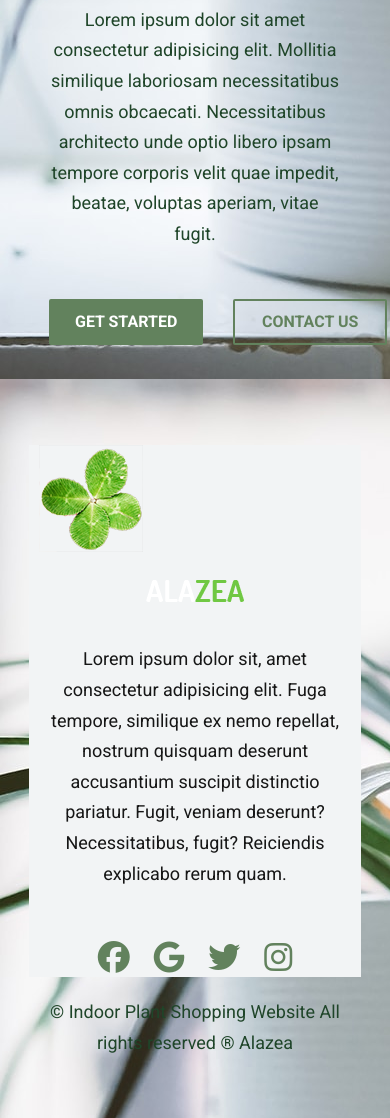
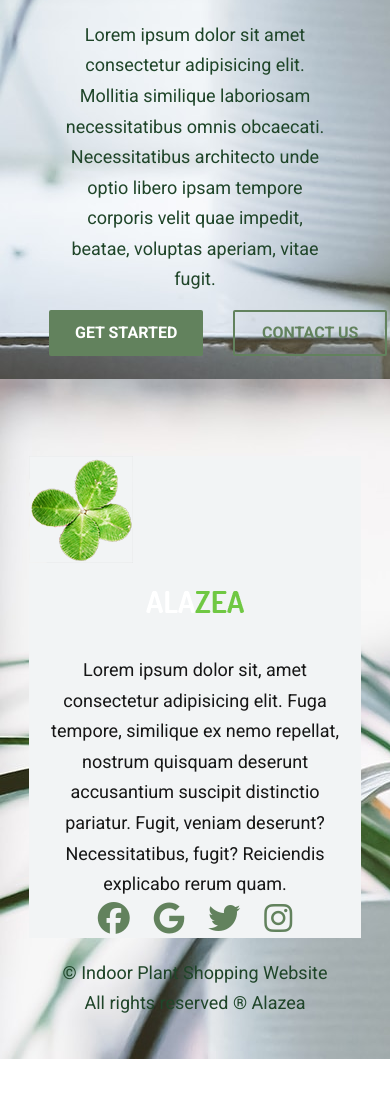
Before and after one commit to Aneena-Git-dev/plant-shop-website, a plain HTML site: page index.html in a window 390 px wide. Shown: the part 901-2019 px from the top of the page. After the commit the page ends 1960 px from the top, so only its background shows below. Drawn offline with Linux system fonts and the light colour scheme.

Commit message:
style change

```diff
--- a/css/style.css
+++ b/css/style.css
@@ -52,7 +52,7 @@
 p {
     font-size: 18px;
     color: #1F4529;
-    margin-bottom: 50px;
+
     line-height: 1.7;
     font-weight: 400;
     margin-top: 10px;
@@ -71,6 +71,10 @@ p {
     font-size: 16px;
     line-height: 42px;
     font-weight: 600;
+}
+.about p{
+    padding: 15px;
+
 }
 .get-started-button{
     background-color: #62825D;
@@ -91,6 +95,9 @@ p {
     margin-top: 100px;
     background-color: #f2f4f5;
 }
+.contact-us p{
+
+}
 .leaf-icon{
     display: flex;
 }
@@ -109,6 +116,9 @@ p {
 .footer{
     text-align: center;
     padding: 10px 10px;
+}
+.footer p{
+    margin-bottom: 30px;
 }
 @media screen and (max-width: 768px) {
 
@@ -136,11 +146,13 @@ p {
        display: block;
        margin-left: 0;
     }
-    .contact-us{
-        padding: 0 10px;
+    p{
+        padding: 0 15px;
+
     }
     .header-content{
         padding: 0;
         margin-right: 0;
     }
+
 }
```
